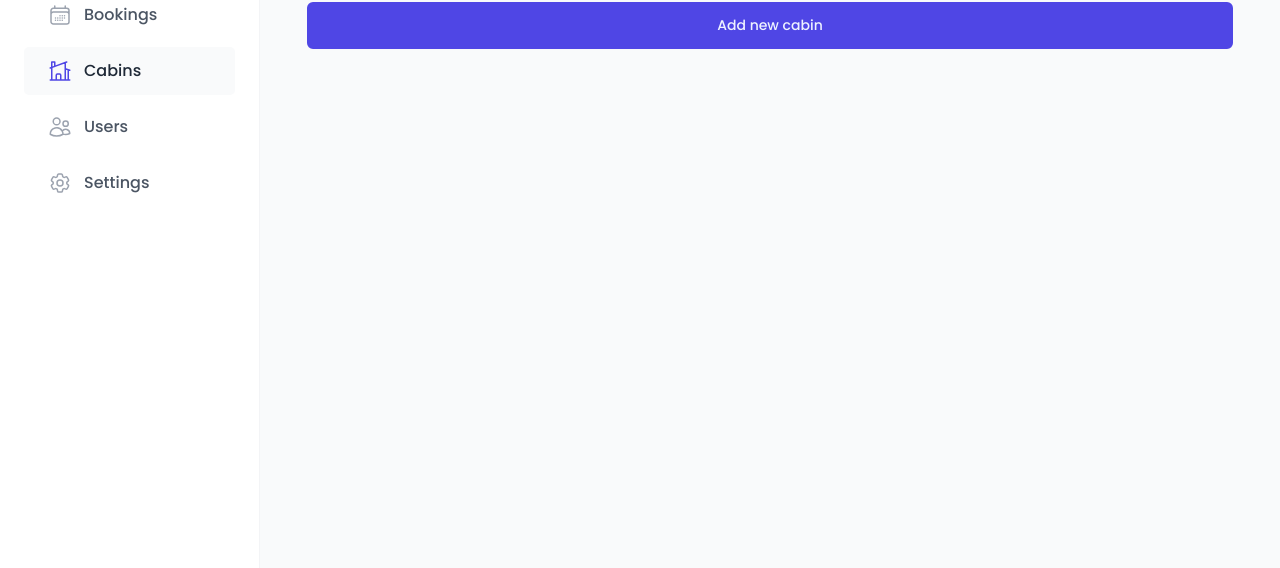
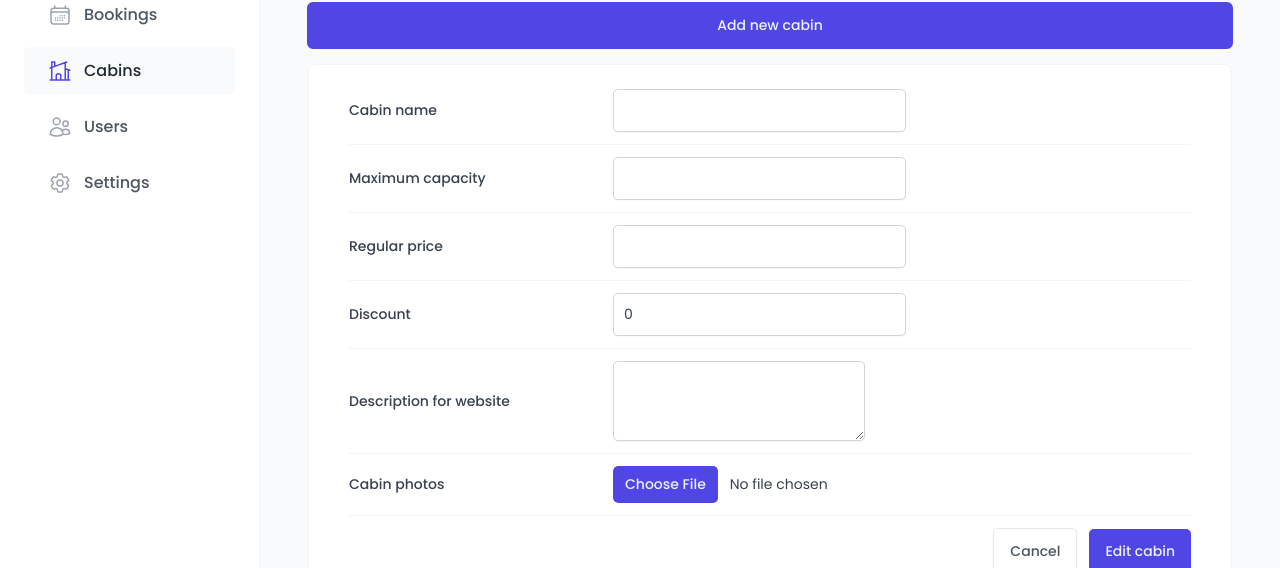
Before and after one commit to giorgidzebisashvili4/the-wild-oasis, a React (Vite) app: page /cabins in a window 1280 px wide. Both pictures are taken after a click on the button "Add new cabin". Shown: the part 232-800 px from the top of the page. Built offline with nearby package versions, Linux system fonts and the light colour scheme; no server answers; the database is empty; a web font is replaced by a local one.

Commit message:
handle form errors

```diff
--- a/package.json
+++ b/package.json
@@ -16,6 +16,7 @@
     "date-fns": "^4.1.0",
     "react": "^18.2.0",
     "react-dom": "^18.2.0",
+    "react-hook-form": "^7.54.2",
     "react-hot-toast": "^2.5.2",
     "react-icons": "^5.4.0",
     "react-router-dom": "^6.28.2",
--- a/src/features/cabins/CreateCabinForm.jsx
+++ b/src/features/cabins/CreateCabinForm.jsx
@@ -5,8 +5,13 @@ import Form from "../../ui/Form";
 import Button from "../../ui/Button";
 import FileInput from "../../ui/FileInput";
 import Textarea from "../../ui/Textarea";
+import { useForm } from "react-hook-form";
+import { useMutation, useQueryClient } from "@tanstack/react-query";
+import { createCabin } from "../../services/apiCabins";
+import toast from "react-hot-toast";
+import FormRow from "../../ui/FormRow";
 
-const FormRow = styled.div`
+const FormRow2 = styled.div`
   display: grid;
   align-items: center;
   grid-template-columns: 24rem 1fr 1.2fr;
@@ -43,36 +48,110 @@ const Error = styled.span`
 `;
 
 function CreateCabinForm() {
+  const { register, handleSubmit, reset, getValues, formState } = useForm();
+
+  const { errors } = formState;
+  console.log(errors);
+
+  const queryClient = useQueryClient();
+
+  const { mutate, isLoading: isCreating } = useMutation({
+    mutationFn: createCabin,
+    onSuccess: () => {
+      toast.success("New cabin successfully created");
+      queryClient.invalidateQueries({
+        queryKey: ["cabins"],
+      });
+      reset();
+    },
+    onError: (err) => toast.error(err.message),
+  });
+
+  function onSubmit(data) {
+    mutate({ ...data, image: data.image.at(0) });
+  }
+  function onError(error) {
+    // console.log(error);
+  }
+
   return (
-    <Form>
-      <FormRow>
-        <Label htmlFor="name">Cabin name</Label>
-        <Input type="text" id="name" />
+    <Form onSubmit={handleSubmit(onSubmit, onError)}>
+      <FormRow label="Cabin name" error={errors?.name?.message}>
+        <Input
+          type="text"
+          id="name"
+          disabled={isCreating}
+          {...register("name", { required: "This field is required" })}
+        />
       </FormRow>
 
-      <FormRow>
-        <Label htmlFor="maxCapacity">Maximum capacity</Label>
-        <Input type="number" id="maxCapacity" />
+      <FormRow label="Maximum capacity" error={errors?.maxCapacity?.message}>
+        <Input
+          type="number"
+          id="maxCapacity"
+          disabled={isCreating}
+          {...register("maxCapacity", {
+            required: "This field is required",
+            min: {
+              value: 1,
+              message: "Capacity should be at least 1",
+            },
+          })}
+        />
       </FormRow>
 
-      <FormRow>
-        <Label htmlFor="regularPrice">Regular price</Label>
-        <Input type="number" id="regularPrice" />
+      <FormRow label="Regular price" error={errors?.regularPrice?.message}>
+        <Input
+          type="number"
+          id="regularPrice"
+          disabled={isCreating}
+          {...register("regularPrice", {
+            required: "This field is required",
+            min: {
+              value: 1,
+              message: "Capacity should be at least 1",
+            },
+          })}
+        />
       </FormRow>
 
-      <FormRow>
-        <Label htmlFor="discount">Discount</Label>
-        <Input type="number" id="discount" defaultValue={0} />
+      <FormRow label="Discount" error={errors?.discount?.message}>
+        <Input
+          type="number"
+          id="discount"
+          disabled={isCreating}
+          defaultValue={0}
+          {...register("discount", {
+            required: "This field is required",
+            validate: (value) =>
+              value <= getValues().regularPrice ||
+              "Discount should be less than regular price",
+          })}
+        />
       </FormRow>
 
-      <FormRow>
-        <Label htmlFor="description">Description for website</Label>
-        <Textarea type="number" id="description" defaultValue="" />
+      <FormRow
+        label="Description for website"
+        error={errors?.description?.message}
+      >
+        <Textarea
+          type="number"
+          id="description"
+          disabled={isCreating}
+          defaultValue=""
+          {...register("description", { required: "This field is required" })}
+        />
       </FormRow>
 
-      <FormRow>
-        <Label htmlFor="image">Cabin photo</Label>
-        <FileInput id="image" accept="image/*" />
+      <FormRow label="Cabin photos">
+        <FileInput
+          id="image"
+          disabled={isCreating}
+          accept="image/*"
+          {...register("image", {
+            required: isCreating ? "This field is required" : undefined,
+          })}
+        />
       </FormRow>
 
       <FormRow>
@@ -80,7 +159,7 @@ function CreateCabinForm() {
         <Button variation="secondary" type="reset">
           Cancel
         </Button>
-        <Button>Edit cabin</Button>
+        <Button disabled={isCreating}>Edit cabin</Button>
       </FormRow>
     </Form>
   );
--- a/src/pages/Cabins.jsx
+++ b/src/pages/Cabins.jsx
@@ -1,11 +1,13 @@
-import { useEffect } from "react";
+import { useEffect, useState } from "react";
 import Heading from "../ui/Heading";
 import Row from "../ui/Row";
 import { getCabins } from "../services/apiCabins";
 import CabinTable from "../features/cabins/CabinTable";
 import Button from "../ui/Button";
+import CreateCabinForm from "../features/cabins/CreateCabinForm";
 
 function Cabins() {
+  const [showForm, setShowForm] = useState(false);
   return (
     <>
       <Row type="horizontal">
@@ -14,7 +16,10 @@ function Cabins() {
       </Row>
       <Row>
         <CabinTable />
-        <Button>Add new cabin</Button>
+        <Button onClick={() => setShowForm((show) => !show)}>
+          Add new cabin
+        </Button>
+        {showForm && <CreateCabinForm />}
       </Row>
     </>
   );
--- a/src/services/apiCabins.js
+++ b/src/services/apiCabins.js
@@ -11,6 +11,24 @@ export async function getCabins() {
   return data;
 }
 
+export async function createCabin(newCabin) {
+  const imageName = `${Math.random()}-${newCabin.image.name}`.replaceAll(
+    "/",
+    ""
+  );
+  // https://iguauepouutljqsauuuz.supabase.co/storage/v1/object/public/cabin-images//cabin-001.jpg
+  const { data, error } = await supabase
+    .from("cabins")
+    .insert([newCabin])
+    .select();
+
+  if (error) {
+    console.error(error);
+    throw new Error("Cabin could not be created");
+  }
+  return data;
+}
+
 export async function deleteCabin(id) {
   const { data, error } = await supabase.from("cabins").delete().eq("id", id);
 
--- a/src/ui/AppLayout.jsx
+++ b/src/ui/AppLayout.jsx
@@ -12,8 +12,8 @@ const StyledAppLayout = styled.div`
 
 const Main = styled.main`
   background-color: var(--color-grey-50);
-
   padding: 4rem 4.8rem 6.4rem;
+  overflow-y: scroll;
 `;
 
 const Container = styled.div`
--- a/src/ui/FileInput.jsx
+++ b/src/ui/FileInput.jsx
@@ -1,6 +1,6 @@
 import styled from "styled-components";
 
-const FileInput = styled.input`
+const FileInput = styled.input.attrs({ type: "file" })`
   font-size: 1.4rem;
   border-radius: var(--border-radius-sm);
 
--- /dev/null
+++ b/src/ui/FormRow.jsx
@@ -0,0 +1,49 @@
+import styled from "styled-components";
+
+const StyledFormRow = styled.div`
+  display: grid;
+  align-items: center;
+  grid-template-columns: 24rem 1fr 1.2fr;
+  gap: 2.4rem;
+
+  padding: 1.2rem 0;
+
+  &:first-child {
+    padding-top: 0;
+  }
+
+  &:last-child {
+    padding-bottom: 0;
+  }
+
+  &:not(:last-child) {
+    border-bottom: 1px solid var(--color-grey-100);
+  }
+
+  &:has(button) {
+    display: flex;
+    justify-content: flex-end;
+    gap: 1.2rem;
+  }
+`;
+
+const Label = styled.label`
+  font-weight: 500;
+`;
+
+const Error = styled.span`
+  font-size: 1.4rem;
+  color: var(--color-red-700);
+`;
+
+function FormRow({ label, error, children }) {
+  return (
+    <StyledFormRow>
+      {label && <Label htmlFor={children.props.id}>{label}</Label>}
+      {children}
+      {error && <Error role="alert">{error}</Error>}
+    </StyledFormRow>
+  );
+}
+
+export default FormRow;
```
Also changed, not shown: 1 other file (tests, documents, lock files or other folders).
